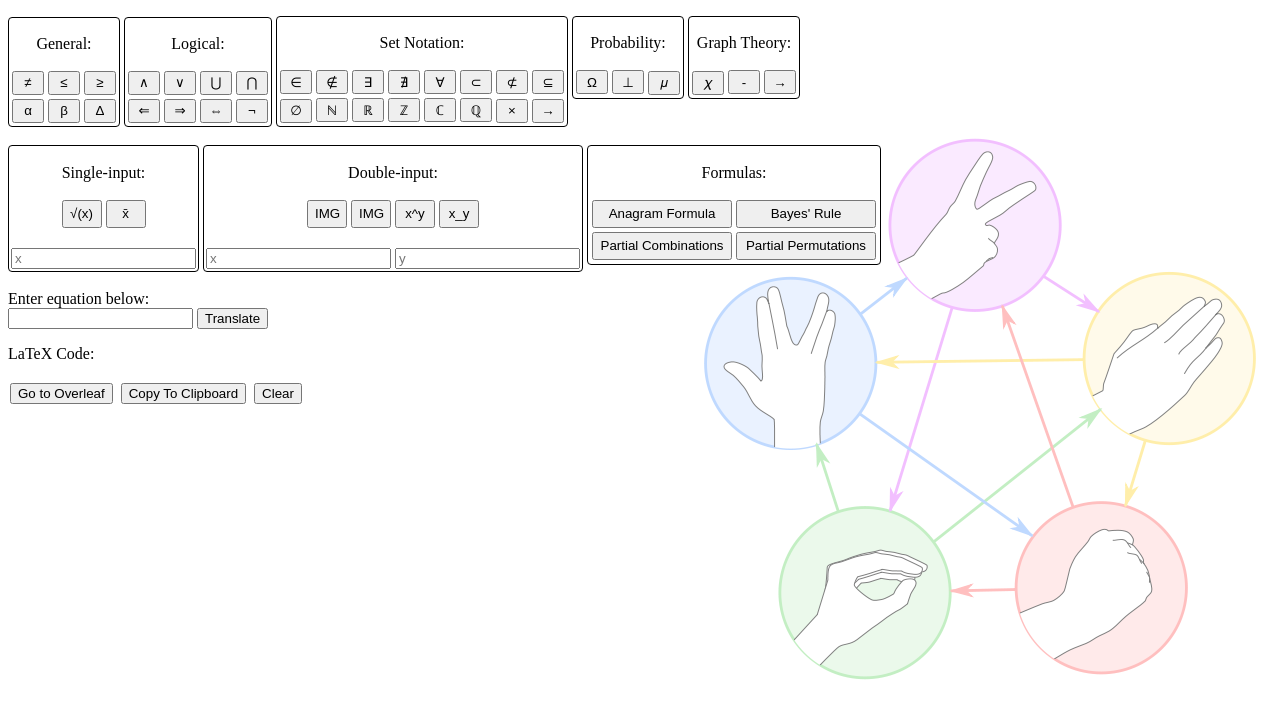
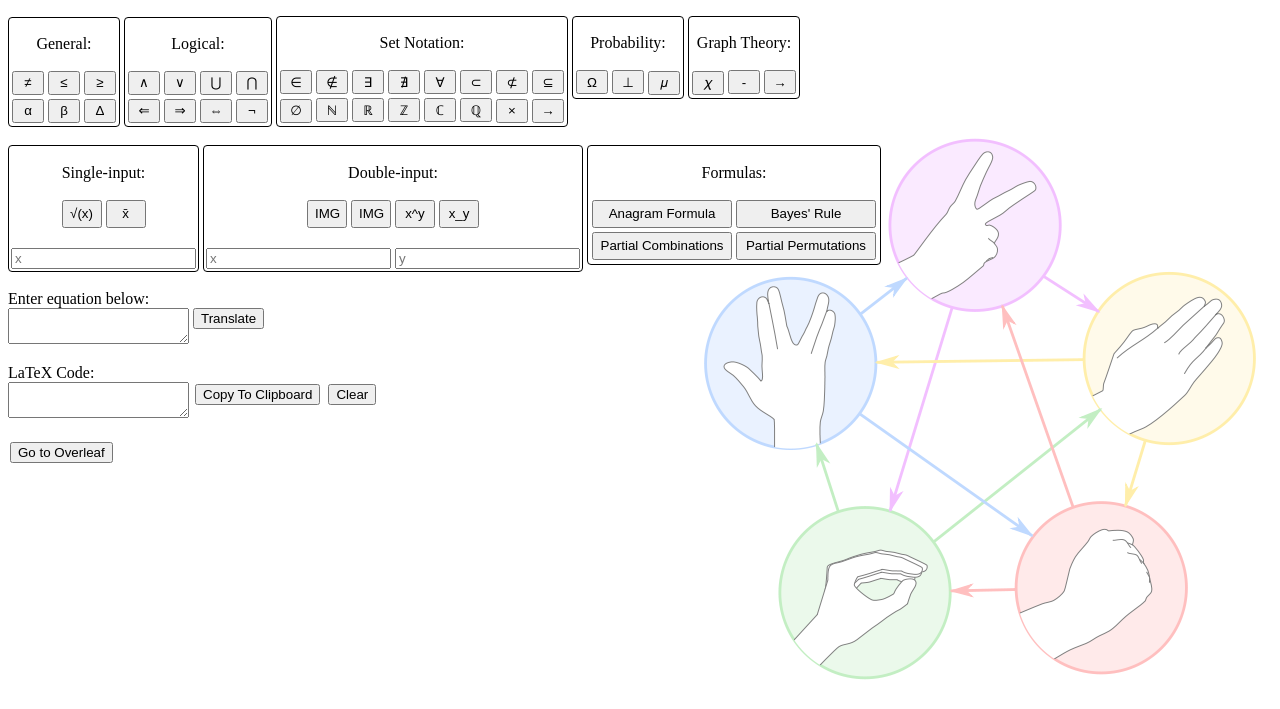
Before and after one commit to a-binkley/LaTeXnically, a plain HTML site: page LatexBase.html in a window 1280 px wide. Shown: the part 91-800 px from the top of the page. Drawn offline with nearby package versions, Linux system fonts and the light colour scheme.

Commit message:
added functionality for "Copy to Clipboard" button, resizable input area

```diff
--- a/LatexBase.html
+++ b/LatexBase.html
@@ -75,19 +75,20 @@
 <form id="code-form">
   <label for="code-input">Enter equation below:</label>
   <br>
-  <input type="text" id="code-input"></input>
+  <textarea id="code-input"></textarea>
   <!-- Button triggers new LaTeX code to be added -->
-  <input id="add-LaTeX" type="submit" value="Translate"></input>
+  <input id="add-LaTeX" type="submit" value="Translate" style="vertical-align: top"></input>
 </form>
 
 
 
 <label for="code-appear-here">LaTeX Code:</label>
-  <div id="code-appear-here"></div>
   <br>
+  <textarea id="code-appear-here"></textarea>
+  <button id="copy-btn" style="vertical-align: top">Copy To Clipboard</button>
+  <button id="delete" style="vertical-align: top">Clear</button>
+  <br><br>
   <a href="https://www.overleaf.com/login"><button>Go to Overleaf</button></a>
-  <button id="copy">Copy To Clipboard</button>
-  <button id="delete">Clear</button>
 
 
 <script src="LatexScript.js"></script>
--- a/LatexScript.js
+++ b/LatexScript.js
@@ -223,7 +223,10 @@ for (let i = 0; i < formulaCommands.length; i++) {
   showInputButtons(formulaCommands, -1, 0);
 }
 
-// TODO: work on reformatting text input cell, event of Copy to Clipboard button
+$(document).on("click", "#copy-btn", function() {
+  $("#code-appear-here").select();
+  document.execCommand("copy");
+});
 
 $(document).on("click", "#delete", function() {
   $("#code-input").val("");
```
